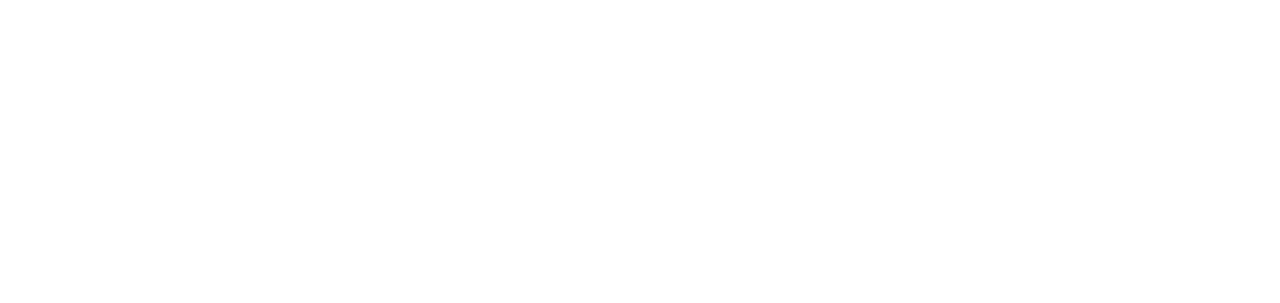
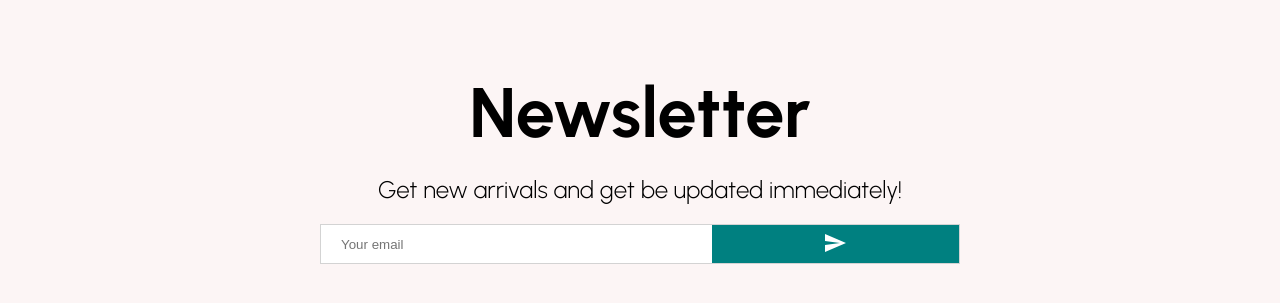
Before and after one commit to OdilovMM/commerse-mern-stack, a React (Vite) app: page / in a window 1280 px wide. Shown: the part 2329-2632 px from the top of the page. Before the commit the page ends 2256 px from the top, so only its background shows below. Built offline with nearby package versions, Linux system fonts and the light colour scheme; a web font is replaced by a local one.

Commit message:
Add: added News component and complated

```diff
--- /dev/null
+++ b/src/components/Newsletter.jsx
@@ -0,0 +1,63 @@
+import { Send } from "@material-ui/icons";
+import styled from "styled-components";
+
+const Container = styled.div`
+  height: 60vh;
+  background-color: #fcf5f5;
+  display: flex;
+  align-items: center;
+  justify-content: center;
+  flex-direction: column;
+`;
+
+const Title = styled.h1`
+  font-size: 70px;
+  margin-bottom: 20px;
+`;
+
+const Description = styled.div`
+  font-size: 24px;
+  font-weight: 300;
+  margin-bottom: 20px;
+`;
+
+const InputContainer = styled.div`
+  width: 50%;
+  height: 40px;
+  background-color: white;
+  display: flex;
+  justify-content: space-between;
+  border: 1px solid lightgray;
+`;
+
+const Input = styled.input`
+border: none;
+flex: 6;
+padding-left: 20px;
+`;
+
+const Button = styled.button`
+flex: 4;
+border: none;
+background-color: teal;
+color: #fff;
+`;
+
+const Newsletter = () => {
+  return (
+    <Container>
+      <Title>Newsletter</Title>
+      <Description>
+        Get new arrivals and get be updated immediately!
+      </Description>
+      <InputContainer>
+        <Input placeholder="Your email" />
+        <Button>
+          <Send />
+        </Button>
+      </InputContainer>
+    </Container>
+  );
+};
+
+export default Newsletter;
--- a/src/pages/Home.jsx
+++ b/src/pages/Home.jsx
@@ -1,6 +1,7 @@
 import Announcement from "../components/Announcement";
 import Categories from "../components/Categories";
 import Navbar from "../components/Navbar";
+import Newsletter from "../components/Newsletter";
 import Products from "../components/Products";
 import Slider from "../components/Slider";
 
@@ -12,6 +13,7 @@
       <Slider />
       <Categories />
       <Products />
+      <Newsletter />
     </div>
   );
 };
```
